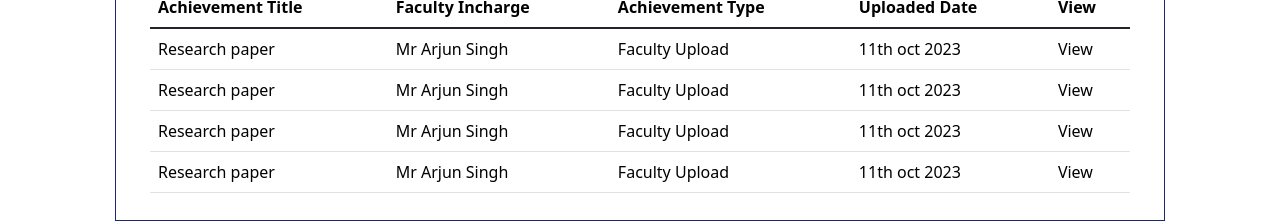
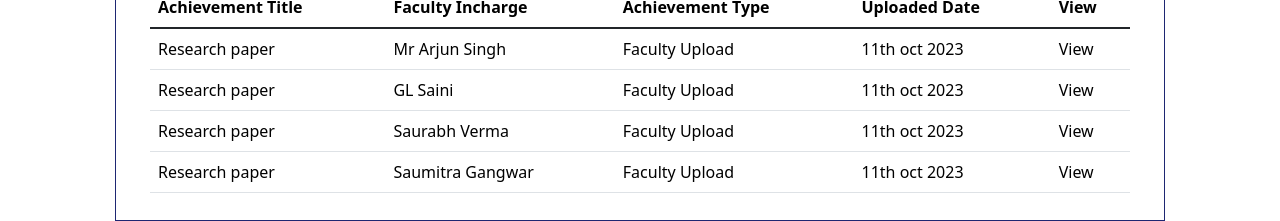
Before and after one commit to lakhwaniji/cce-project, a React (Create React App) app: page / in a window 1280 px wide. Shown: the part 588-809 px from the top of the page. Built offline with nearby package versions, Linux system fonts and the light colour scheme.

Commit message:
Modal Added

```diff
--- a/package.json
+++ b/package.json
@@ -9,6 +9,7 @@
     "bootstrap": "^5.3.2",
     "react": "^18.2.0",
     "react-dom": "^18.2.0",
+    "react-icons": "^4.12.0",
     "react-scripts": "5.0.1",
     "web-vitals": "^2.1.4"
   },
--- /dev/null
+++ b/src/components/Dashboard/DashModal.css
@@ -0,0 +1,91 @@
+.modalBackground {
+  position: fixed;
+  top: 0;
+  left: 0;
+  right: 0;
+  bottom: 0;
+  background-color: rgba(0, 0, 0, 0.7);
+  z-index: 1000;
+}
+.modalContainer {
+  position: fixed;
+  top: 50%;
+  left: 50%;
+  transform: translate(-50%, -50%);
+  background-color: rgb(255, 255, 255);
+  padding: 1rem;
+  z-index: 1000;
+  border-radius: 10px;
+  border: 0.15rem solid rgba(0, 0, 0, 0.5);
+  width: 50%;
+  height: 60%;
+  user-select: text;
+  display: flex;
+  flex-direction: column;
+  justify-content: space-between;
+}
+.closeBtnDiv {
+  display: flex;
+  justify-content: flex-end;
+}
+
+.closeBtn {
+  border: none;
+  background-color: #fff;
+}
+
+.listDiv {
+}
+
+.liItem {
+  padding: 0.3rem;
+}
+
+ul {
+  list-style: none;
+}
+
+.content {
+  display: flex;
+  flex-direction: column;
+  justify-content: center;
+}
+
+.downloadBtn-div {
+  display: flex;
+  justify-content: center;
+  bottom: 0px;
+}
+
+.dwdBtn {
+  background-color: #fd7401;
+  color: #ffffff;
+  border: none;
+  border-radius: 4px;
+  padding: 0.5% 1.5%;
+  user-select: none;
+  margin-bottom: 2rem;
+}
+
+.dwdBtn:active {
+  background-color: #994500;
+  box-shadow: 0 0 0 0.23rem #c2dbfe;
+  outline-style: solid;
+  outline-width: 0.02rem;
+  outline-offset: 0rem;
+  outline-color: #86b7fe;
+  box-shadow: 0 0 0 0.23rem #c2dbfe;
+}
+
+.dwdBtn:hover {
+  background-color: #be5500;
+}
+
+.modalContent {
+  display: flex;
+  flex-direction: column;
+  justify-content: center;
+  align-items: center;
+  word-break: break-all;
+  margin: 0 6rem 0 6rem;
+}
--- /dev/null
+++ b/src/components/Dashboard/DashModal.jsx
@@ -0,0 +1,49 @@
+import React from "react";
+import "./DashModal.css";
+import { IoClose } from "react-icons/io5";
+import exp from "../../assets/export-icon.svg";
+
+const DashModal = ({ open, onClose, item }) => {
+  if (!open) return null;
+  return (
+    <>
+      <div className="modalBackground">
+        <div className="modalContainer">
+          <div className="closeBtnDiv">
+            <button className="closeBtn" onClick={onClose}>
+              <IoClose />
+            </button>
+          </div>
+          <div className="modalContent">
+            {console.log(item)}
+            {Object.keys(item).map((key) => {
+              if (
+                key == "Achievement Title" ||
+                key == "Faculty Incharge" ||
+                key == "Published Date" ||
+                key == "Expiry Date" ||
+                key == "Achievement Details"
+              ) {
+                return (
+                  <div key={item.id} className="liItem">
+                    <strong>{key}</strong> - <strong>{item[key]}</strong>
+                  </div>
+                );
+              }
+            })}
+          </div>
+          <div className="listDiv">
+            <div className="downloadBtn-div">
+              <button className="dwdBtn">
+                <img src={exp} alt="" />
+                Download
+              </button>
+            </div>
+          </div>
+        </div>
+      </div>
+    </>
+  );
+};
+
+export default DashModal;
--- a/src/components/Dashboard/Dashboard.jsx
+++ b/src/components/Dashboard/Dashboard.jsx
@@ -1,10 +1,13 @@
-import React from "react";
+import React, { useState } from "react";
 import "./Dash.css";
 import search from "../../assets/search-icon.svg";
 import exp from "../../assets/export-icon.svg";
 import data from "../../sample-data/dash-data.json";
+import DashModal from "./DashModal";
 
 const Dashboard = () => {
+  const [isOpen, setIsOpen] = useState(false);
+  const [currItem, setCurrItem] = useState({});
   return (
     <>
       <div className="container">
@@ -19,7 +22,7 @@ const Dashboard = () => {
 
               <div
                 className="form-check form-check-inline form-check-reverse"
-                style={{ "margin-right": "1.3rem" }}
+                style={{ marginRight: "1.3rem" }}
               >
                 <input
                   className="form-check-input"
@@ -33,7 +36,7 @@ const Dashboard = () => {
               </div>
               <div
                 className="form-check form-check-inline form-check-reverse"
-                style={{ "margin-right": "1.3rem" }}
+                style={{ marginRight: "1.3rem" }}
               >
                 <input
                   className="form-check-input"
@@ -71,7 +74,7 @@ const Dashboard = () => {
           </div>
 
           <div className="bottom table-responsive">
-            <table class="table table-hover align-middle">
+            <table className="table table-hover align-middle">
               <thead>
                 <tr>
                   <th scope="col">Achievement Title</th>
@@ -81,14 +84,20 @@ const Dashboard = () => {
                   <th scope="col">View</th>
                 </tr>
               </thead>
-              <tbody class="table-group-divider">
+              <tbody className="table-group-divider">
                 {data.map((item) => {
                   return (
-                    <tr>
-                      <td>{item.Ach_title}</td>
-                      <td>{item.Faculty_Incharge}</td>
-                      <td>{item.Ach_type}</td>
-                      <td>{item.Uploaded_date}</td>
+                    <tr
+                      onClick={() => {
+                        setIsOpen(true);
+                        setCurrItem(item);
+                      }}
+                      key={item.id}
+                    >
+                      <td>{item["Achievement Title"]}</td>
+                      <td>{item["Faculty Incharge"]}</td>
+                      <td>{item["Achievement Type"]}</td>
+                      <td>{item["Uploaded Date"]}</td>
                       <td>{item.View}</td>
                     </tr>
                   );
@@ -96,6 +105,7 @@ const Dashboard = () => {
               </tbody>
             </table>
           </div>
+          <DashModal open={isOpen} onClose={() => setIsOpen(false)} item={currItem} />
         </div>
       </div>
     </>
--- a/src/sample-data/dash-data.json
+++ b/src/sample-data/dash-data.json
@@ -1,35 +1,47 @@
 [
   {
     "id": 1,
-    "Ach_title": "Research paper",
-    "Faculty_Incharge": " Mr Arjun Singh",
-    "Ach_type": " Faculty Upload",
-    "Uploaded_date": "11th oct 2023",
-    "View": "View"
+    "Achievement Title": "Research paper",
+    "Faculty Incharge": " Mr Arjun Singh",
+    "Achievement Type": " Faculty Upload",
+    "Uploaded Date": "11th oct 2023",
+    "Published Date": "11th oct 2023",
+    "Expiry Date": "11th oct 2023",
+    "View": "View",
+    "Achievement Details": "fjewfjejrwhfjhrjwehfjjfewnjfjwenjfnwjnfjwnejfnjwnjenjwfnjnwejnfjwefbhwbhfbhwbhfbhwbfhbhwbhbhewbhfbwhbhfewbfhwbhfbwhbfhbwhfbhwbfhwbhfbhewjfbhwjfwbhjfw"
   },
 
   {
     "id": 2,
-    "Ach_title": "Research paper",
-    "Faculty_Incharge": " Mr Arjun Singh",
-    "Ach_type": " Faculty Upload",
-    "Uploaded_date": "11th oct 2023",
-    "View": "View"
+    "Achievement Title": "Research paper",
+    "Faculty Incharge": "GL Saini",
+    "Achievement Type": " Faculty Upload",
+    "Uploaded Date": "11th oct 2023",
+    "Published Date": "11th oct 2023",
+    "Expiry Date": "11th oct 2023",
+    "View": "View",
+    "Achievement Details": "fjewfjejrwhfjhrjwehfjjfewnjfjwenjfnwjnfjwnejfnjwnjenjwfnjnwejnfjwefbhwbhfbhwbhfbhwbfhbhwbhbhewbhfbwhbhfewbfhwbhfbwhbfhbwhfbhwbfhwbhfbhewjfbhwjfwbhjfw"
   },
   {
     "id": 3,
-    "Ach_title": "Research paper",
-    "Faculty_Incharge": " Mr Arjun Singh",
-    "Ach_type": " Faculty Upload",
-    "Uploaded_date": "11th oct 2023",
-    "View": "View"
+    "Achievement Title": "Research paper",
+    "Faculty Incharge": "Saurabh Verma",
+    "Achievement Type": " Faculty Upload",
+    "Uploaded Date": "11th oct 2023",
+    "Published Date": "11th oct 2023",
+    "Expiry Date": "11th oct 2023",
+    "View": "View",
+    "Achievement Details": "fjewfjejrwhfjhrjwehfjjfewnjfjwenjfnwjnfjwnejfnjwnjenjwfnjnwejnfjwefbhwbhfbhwbhfbhwbfhbhwbhbhewbhfbwhbhfewbfhwbhfbwhbfhbwhfbhwbfhwbhfbhewjfbhwjfwbhjfw"
   },
   {
     "id": 4,
-    "Ach_title": "Research paper",
-    "Faculty_Incharge": " Mr Arjun Singh",
-    "Ach_type": " Faculty Upload",
-    "Uploaded_date": "11th oct 2023",
-    "View": "View"
+    "Achievement Title": "Research paper",
+    "Faculty Incharge": "Saumitra Gangwar",
+    "Achievement Type": " Faculty Upload",
+    "Uploaded Date": "11th oct 2023",
+    "Published Date": "11th oct 2023",
+    "Expiry Date": "11th oct 2023",
+    "View": "View",
+    "Achievement Details": "fjewfjejrwhfjhrjwehfjjfewnjfjwenjfnwjnfjwnejfnjwnjenjwfnjnwejnfjwefbhwbhfbhwbhfbhwbfhbhwbhbhewbhfbwhbhfewbfhwbhfbwhbfhbwhfbhwbfhwbhfbhewjfbhwjfwbhjfw"
   }
 ]
```
Also changed, not shown: 1 other file (tests, documents, lock files or other folders).
